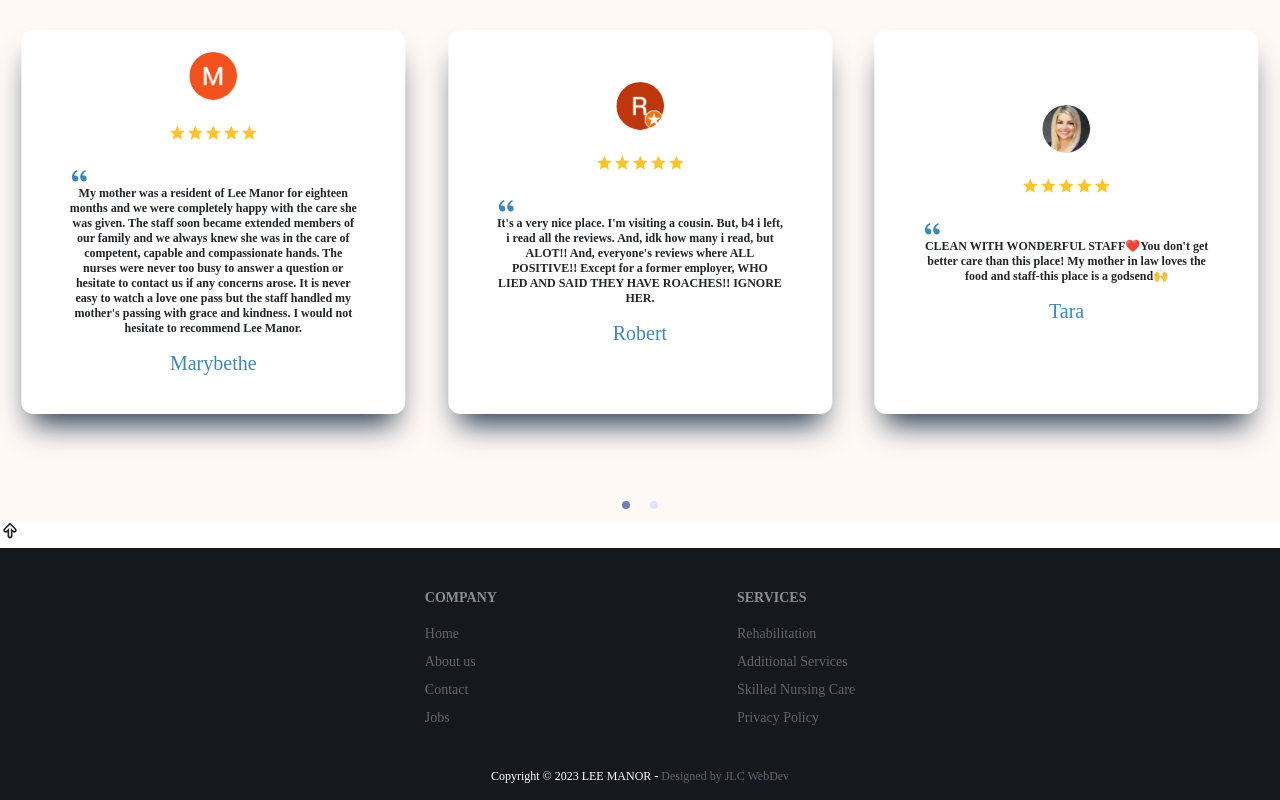
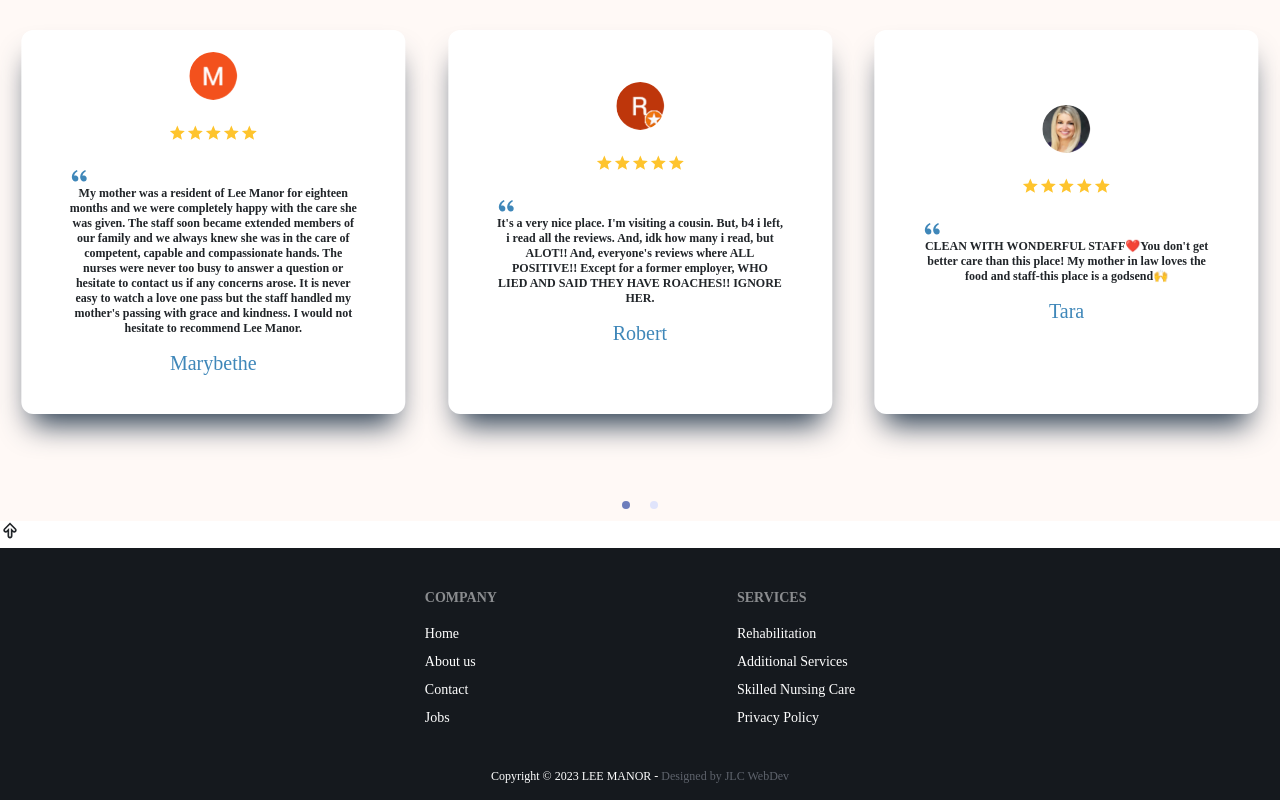
Before and after one commit to Jevus09/manor-website, a React (Create React App) app: page / in a window 1280 px wide. Shown: the part 4538-5338 px from the top of the page. Built offline with nearby package versions, Linux system fonts and the light colour scheme.

Commit message:
updated footer

```diff
--- a/src/components/Footer.js
+++ b/src/components/Footer.js
@@ -6,18 +6,18 @@ const Footer = () => {
             <footer className="footer p-10 bg-base-300 text-base-content footer-test flex justify-center gap-20 md:gap-60 items-center">
             <div>
                     <span className="footer-title text-white">Company</span>
-                    <a className="link link-hover text-[#5e636c]" href='/'>Home</a>
-                    <a className="link link-hover text-[#5e636c]" href='/about'>About us</a>
-                    <a className="link link-hover text-[#5e636c]" href='/contact'>Contact</a>
-                    <a className="link link-hover text-[#5e636c]" href='https://www.indeed.com/cmp/Meadowbrook-Bolingbrook/jobs/l-Des-Plaines,-IL' rel="noreferrer" target='_blank' >Jobs</a>
+                    <a className="link link-hover text-white" href='/'>Home</a>
+                    <a className="link link-hover text-white" href='/about'>About us</a>
+                    <a className="link link-hover text-white" href='/contact'>Contact</a>
+                    <a className="link link-hover text-white" href='https://www.indeed.com/cmp/Meadowbrook-Bolingbrook/jobs/l-Des-Plaines,-IL' rel="noreferrer" target='_blank' >Jobs</a>
 
                 </div>
-                <div>
+                <div className=''>
                     <span className="footer-title text-white">Services</span>
-                    <a className="link link-hover text-[#5e636c]" href='/rehab-programs'>Rehabilitation</a>
-                    <a className="link link-hover text-[#5e636c]" href='/additional-services'>Additional Services</a>
-                    <a className="link link-hover text-[#5e636c]" href='/nursing-care'>Skilled Nursing Care</a>
-                    <a className="link link-hover text-[#5e636c]" href='/privacy-policy'>Privacy Policy</a>
+                    <a className="link link-hover text-white" href='/rehab-programs'>Rehabilitation</a>
+                    <a className="link link-hover text-white" href='/additional-services'>Additional Services</a>
+                    <a className="link link-hover text-white" href='/nursing-care'>Skilled Nursing Care</a>
+                    <a className="link link-hover text-white" href='/privacy-policy'>Privacy Policy</a>
                 </div>
             </footer>
             <div className='flex bg-[#15191e] justify-center text-white text-xs '>
```
